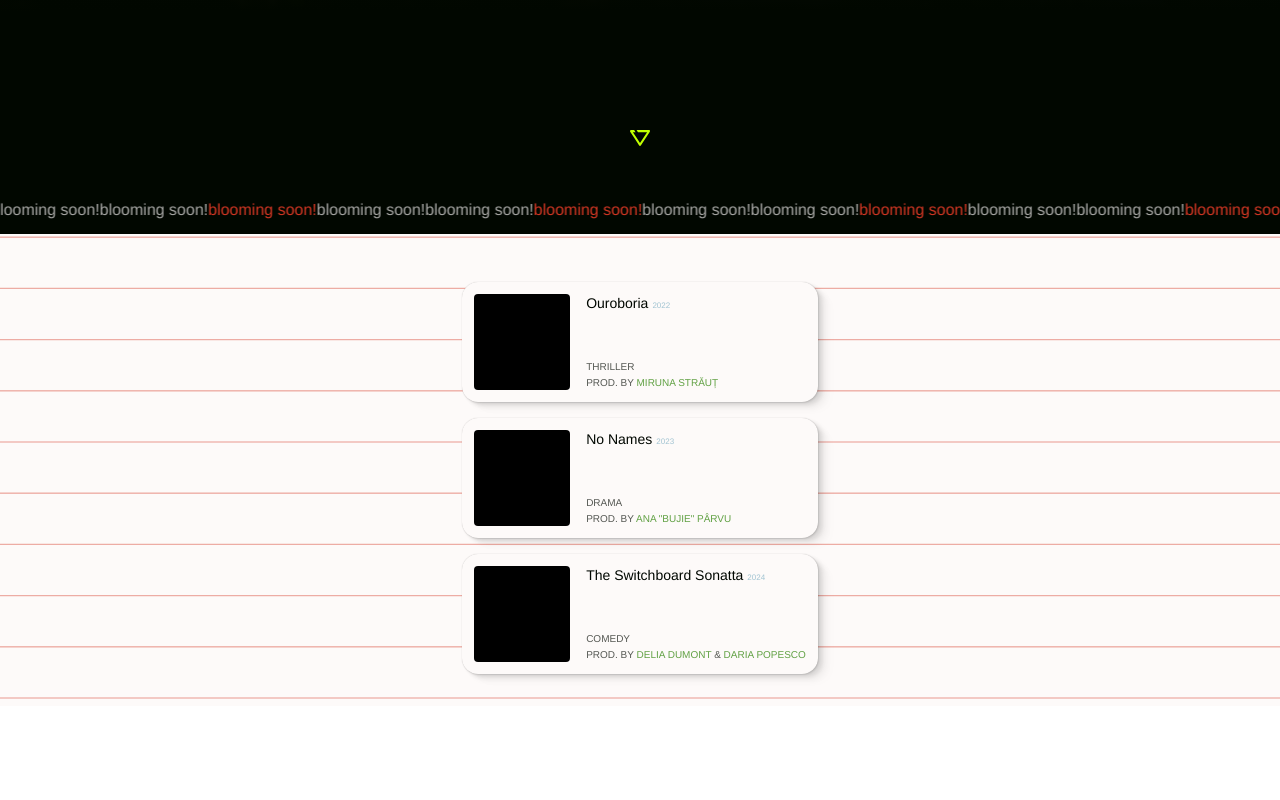
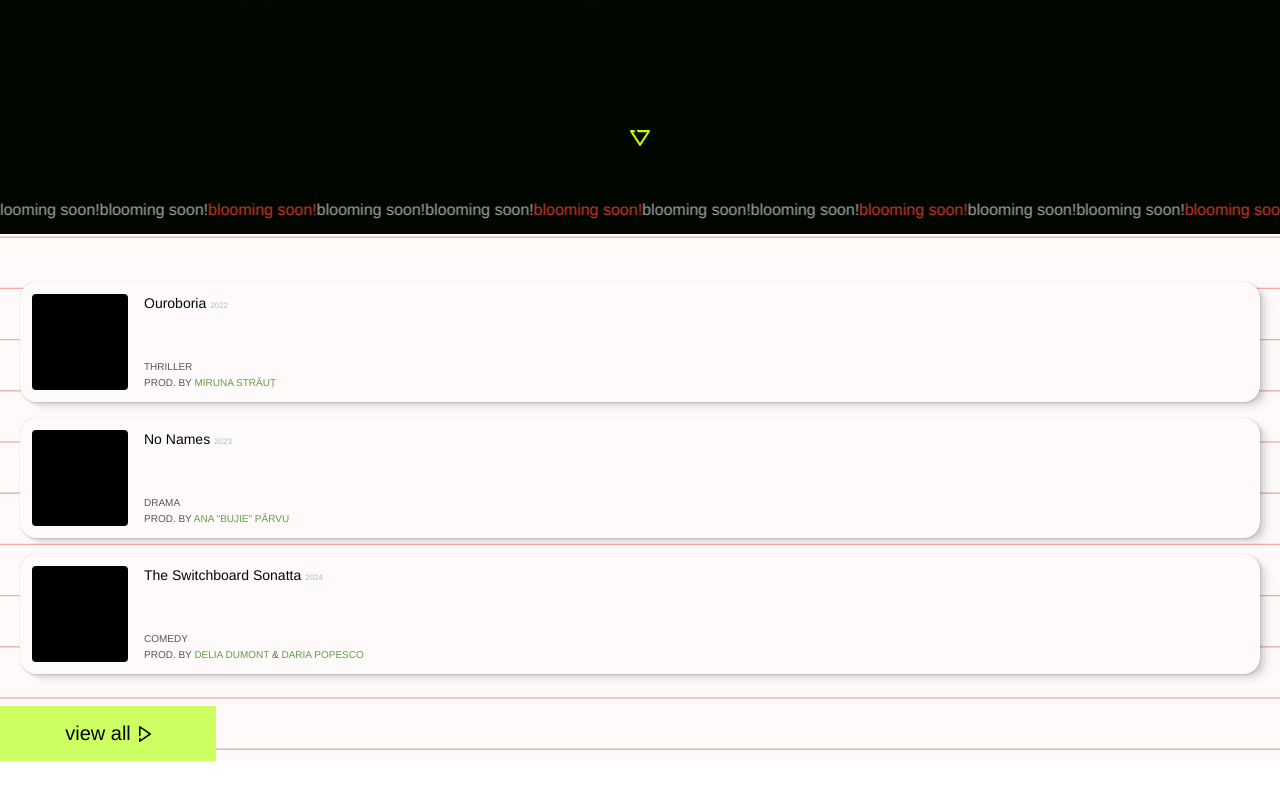
Before and after one commit to Septy2000/Wild-Poppy-Films-Website, a Next.js app in the folder wild-poppy-films-website/: page / in a window 1280 px wide. Shown: the part 1862-2662 px from the top of the page. Built offline with nearby package versions, Linux system fonts and the light colour scheme.

Commit message:
Added folders for buttons; Added priamry button to home films section;

```diff
--- /dev/null
+++ b/wild-poppy-films-website/src/components/Buttons/HomeHeroContentControlButton/HomeHeroContentControlButton.styled.tsx
@@ -0,0 +1,22 @@
+import styled from "styled-components";
+import RightArrow from "@/icons/navigation/home-hero-forward-icon-mobile.svg";
+import LeftIcon from "@/icons/navigation/home-hero-back-icon-mobile.svg";
+
+export const Container = styled.div`
+    display: flex;
+    justify-content: center;
+    align-items: center;
+    border-radius: 50%;
+    background: transparent;
+    padding: 6px;
+    cursor: pointer;
+    transition: background 0.2s ease-in-out;
+    &:hover {
+        z-index: 3;
+        background: ${({ theme }) => theme.colors.neutral_shaded.neutral_6};
+    }
+`;
+
+export const LeftArrowIcon = styled(LeftIcon)``;
+
+export const RightArrowIcon = styled(RightArrow)``;
--- /dev/null
+++ b/wild-poppy-films-website/src/components/Buttons/HomeHeroContentControlButton/HomeHeroContentControlButton.tsx
@@ -0,0 +1,21 @@
+import * as Styled from "./HomeHeroContentControlButton.styled";
+import { resetScrollPosition } from "@/utils/windowFunctions";
+
+export default function HomeHeroContentControlButton({
+    onClick,
+    direction,
+}: {
+    onClick: () => void;
+    direction: "left" | "right";
+}) {
+    function handleOnClick() {
+        resetScrollPosition();
+        onClick();
+    }
+
+    return (
+        <Styled.Container onClick={handleOnClick}>
+            {direction === "left" ? <Styled.LeftArrowIcon /> : <Styled.RightArrowIcon />}
+        </Styled.Container>
+    );
+}
--- /dev/null
+++ b/wild-poppy-films-website/src/components/Buttons/PrimaryButton/PrimaryButton.styled.tsx
@@ -0,0 +1,65 @@
+import styled from "styled-components";
+import RightArrowIcon from "@/icons/navigation/right-fwd-icon.svg";
+import Link from "next/link";
+
+export const Container = styled(Link)`
+    all: unset;
+
+    display: flex;
+    justify-content: center;
+    align-items: center;
+    cursor: pointer;
+
+    // mobile
+    width: 128px;
+    /* height: 40px; */
+    padding: 12px 8px;
+    background-color: transparent;
+
+    @media (min-width: ${({ theme }) => theme.screen.desktop}) {
+        width: 200px;
+        /* height: 52px; */
+        padding: 16px 8px;
+        background-color: ${({ theme }) => theme.colors.secondary.core_green_light_2};
+
+        &:hover {
+            background-color: ${({ theme }) => theme.colors.neutral.neutral_14};
+        }
+    }
+`;
+
+export const Text = styled.p`
+    // mobile
+    font-size: 16px;
+    color: ${({ theme }) => theme.colors.primary.poppy_red};
+
+    @media (min-width: ${({ theme }) => theme.screen.desktop}) {
+        font-size: 20px;
+        color: ${({ theme }) => theme.colors.neutral.neutral_14};
+
+        &:hover {
+            color: ${({ theme }) => theme.colors.primary.poppy_red};
+        }
+    }
+`;
+
+export const StyledRightArrowIcon = styled(RightArrowIcon)`
+    margin-left: 8px;
+
+    // mobile
+    path {
+        fill: ${({ theme }) => theme.colors.primary.poppy_red};
+    }
+
+    @media (min-width: ${({ theme }) => theme.screen.desktop}) {
+        path {
+            fill: ${({ theme }) => theme.colors.neutral.neutral_14};
+        }
+
+        &:hover {
+            path {
+                fill: ${({ theme }) => theme.colors.primary.poppy_red};
+            }
+        }
+    }
+`;
--- /dev/null
+++ b/wild-poppy-films-website/src/components/Buttons/PrimaryButton/PrimaryButton.tsx
@@ -0,0 +1,10 @@
+import * as Styled from "./PrimaryButton.styled";
+
+export default function PrimaryButton({ children, href }: { children: string; href: string }) {
+    return (
+        <Styled.Container href={href}>
+            <Styled.Text>{children}</Styled.Text>
+            <Styled.StyledRightArrowIcon />
+        </Styled.Container>
+    );
+}
--- a/wild-poppy-films-website/src/components/pages/HomePage/FilmsSection/FilmsSection.styled.tsx
+++ b/wild-poppy-films-website/src/components/pages/HomePage/FilmsSection/FilmsSection.styled.tsx
@@ -7,7 +7,6 @@ import HomePageFilmsBackgroundDesktop from "@/images/home-page/films/home-films-
 export const Container = styled.div`
     display: flex;
     flex-direction: column;
-    align-items: center;
     background-image: url(${HomePageFilmsBackgroundMobile.src});
     @media (min-width: ${({ theme }) => theme.screen.tablet}) {
         background-image: url(${HomePageFilmsBackgroundTablet.src});
--- a/wild-poppy-films-website/src/components/pages/HomePage/FilmsSection/FilmsSection.tsx
+++ b/wild-poppy-films-website/src/components/pages/HomePage/FilmsSection/FilmsSection.tsx
@@ -4,9 +4,11 @@ import React, { forwardRef } from "react";
 import ScrollBanner from "@/components/ScrollBanner/ScrollBanner";
 import { films } from "@/data";
 import FilmContainer from "@/components/pages/HomePage/FilmsSection/FilmContainer/FilmContainer";
+import PrimaryButton from "@/components/Buttons/PrimaryButton/PrimaryButton";
 
 const FilmsSection = forwardRef<HTMLDivElement>((props, ref) => {
     const scrollBannerDisplayTextList: string[] = ["blooming soon!"];
+    const filmsCtaText = "view all";
 
     return (
         <Styled.Container ref={ref}>
@@ -16,6 +18,7 @@ const FilmsSection = forwardRef<HTMLDivElement>((props, ref) => {
                     <FilmContainer film={film} key={id} />
                 ))}
             </Styled.FilmsContainer>
+            <PrimaryButton href="/films">{filmsCtaText}</PrimaryButton>
         </Styled.Container>
     );
 });
--- a/wild-poppy-films-website/src/components/pages/HomePage/HomeHero/HomeHeroContentOverlay/HomeHeroContentOverlay.styled.tsx
+++ b/wild-poppy-films-website/src/components/pages/HomePage/HomeHero/HomeHeroContentOverlay/HomeHeroContentOverlay.styled.tsx
@@ -1,8 +1,5 @@
 "use client";
 import styled from "styled-components";
-
-import ForwardIcon from "@/icons/navigation/home-hero-forward-icon-mobile.svg";
-import BackIcon from "@/icons/navigation/home-hero-back-icon-mobile.svg";
 
 export const Container = styled.div`
     position: absolute;
@@ -22,25 +19,6 @@ export const MovieControlsContainer = styled.div`
     justify-content: space-between;
     align-items: center;
 `;
-
-export const ControlIconContainer = styled.div`
-    display: flex;
-    justify-content: center;
-    align-items: center;
-    border-radius: 50%;
-    background: transparent;
-    padding: 6px;
-    cursor: pointer;
-    transition: background 0.2s ease-in-out;
-    &:hover {
-        z-index: 3;
-        background: ${({ theme }) => theme.colors.neutral_shaded.neutral_6};
-    }
-`;
-
-export const MovieBackIcon = styled(BackIcon)``;
-
-export const MovieForwardIcon = styled(ForwardIcon)``;
 
 export const MovieTitleAndCounterContainer = styled.div`
     grid-area: film-title-and-counter;
--- a/wild-poppy-films-website/src/components/pages/HomePage/HomeHero/HomeHeroContentOverlay/HomeHeroContentOverlay.tsx
+++ b/wild-poppy-films-website/src/components/pages/HomePage/HomeHero/HomeHeroContentOverlay/HomeHeroContentOverlay.tsx
@@ -3,6 +3,7 @@ import React from "react";
 import { HomeHeroContentOverlayProps } from "@/_types/components";
 import * as Styled from "./HomeHeroContentOverlay.styled";
 import CircularProgress from "@/components/CircularCounter/CircularCounter";
+import HomeHeroContentControlButton from "@/components/Buttons/HomeHeroContentControlButton/HomeHeroContentControlButton";
 
 export default function HomeHeroContentOverlay({
     currentMovieIndex,
@@ -13,12 +14,8 @@ export default function HomeHeroContentOverlay({
     return (
         <Styled.Container>
             <Styled.MovieControlsContainer>
-                <Styled.ControlIconContainer onClick={showPreviousMovie}>
-                    <Styled.MovieBackIcon />
-                </Styled.ControlIconContainer>
-                <Styled.ControlIconContainer onClick={showNextMovie}>
-                    <Styled.MovieForwardIcon />
-                </Styled.ControlIconContainer>
+                <HomeHeroContentControlButton onClick={showPreviousMovie} direction="left" />
+                <HomeHeroContentControlButton onClick={showNextMovie} direction="right" />
             </Styled.MovieControlsContainer>
             <Styled.MovieTitleAndCounterContainer>
                 <Styled.MovieTitleAndYearWrapper>
--- /dev/null
+++ b/wild-poppy-films-website/src/utils/windowFunctions.ts
@@ -0,0 +1,6 @@
+export function resetScrollPosition() {
+    window.scrollTo({
+        top: 0,
+        behavior: "smooth",
+    });
+}
```
